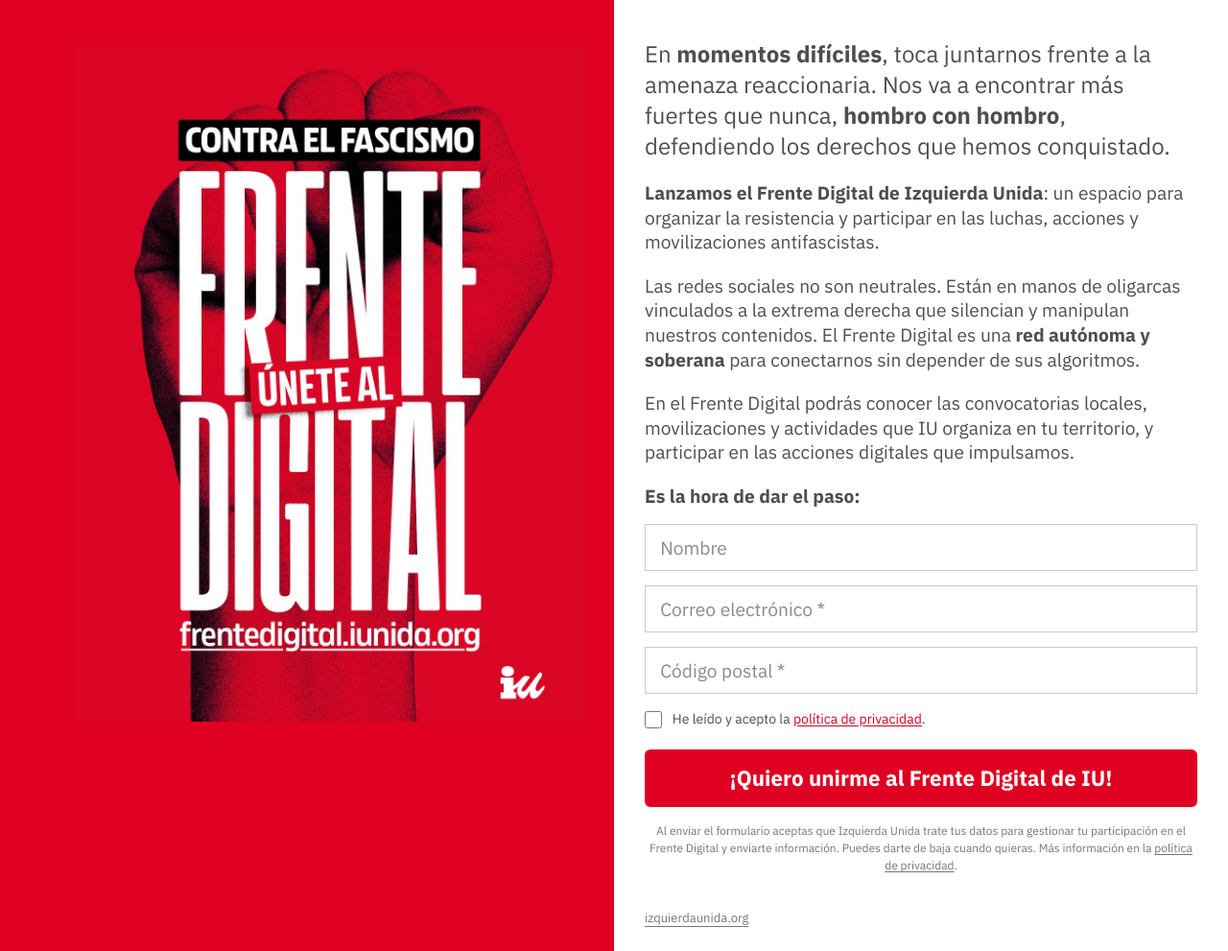
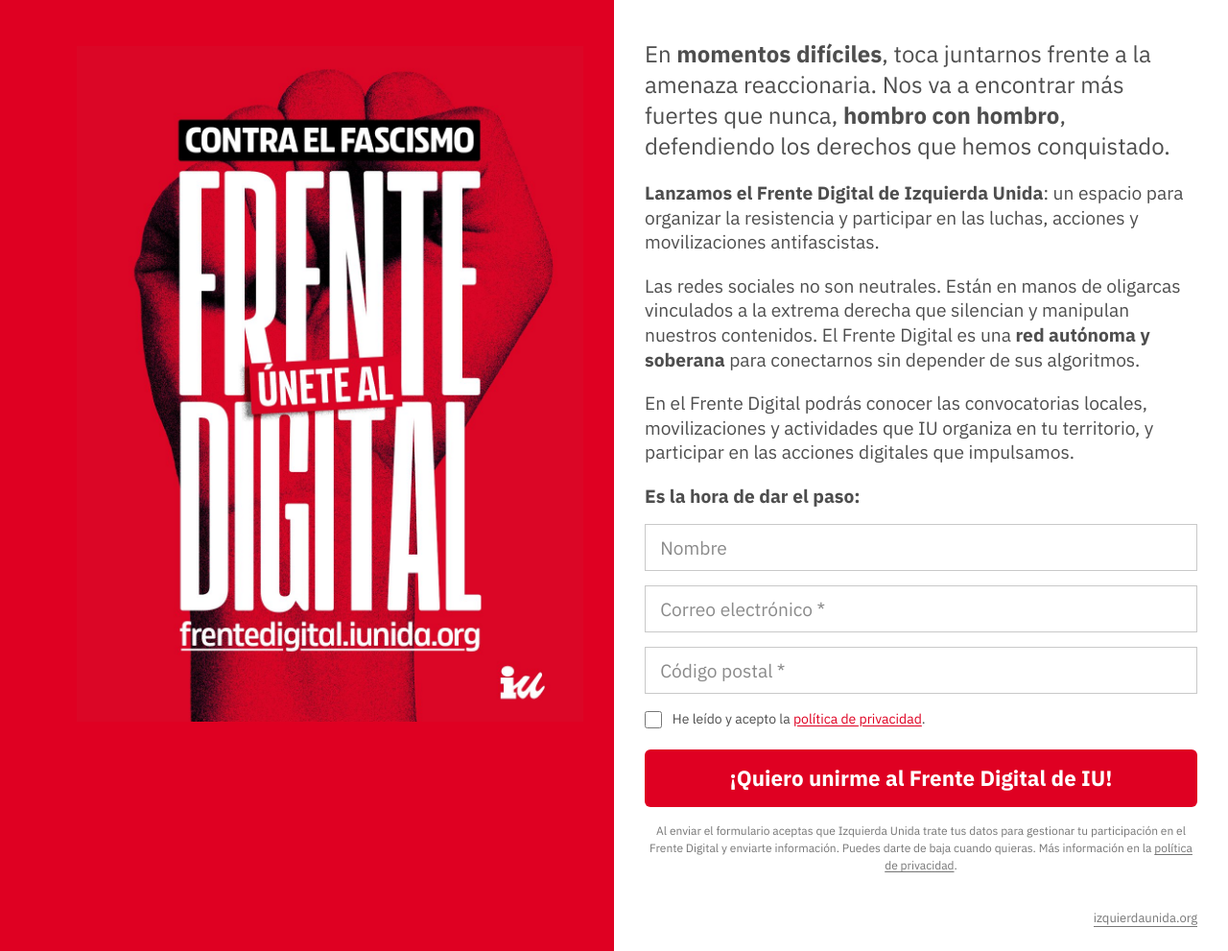
Before and after one commit to izquierdaunida/frentedigital, an Astro site: page / in a window 1280 px wide. Shown: the whole page at 96% size. Built offline with nearby package versions, Linux system fonts and the light colour scheme; Astro itself is replaced by a stand-in of ours.

Commit message:
Alinea a la derecha el enlace a izquierdaunida.org

```diff
--- a/src/styles/global.css
+++ b/src/styles/global.css
@@ -289,11 +289,12 @@ input:focus-visible {
 
 .content__site-link {
   position: absolute;
-  left: 2rem;
+  right: 2rem;
   bottom: 1.5rem;
   margin: 0;
   color: var(--muted);
   font-size: 0.8125rem;
+  text-align: right;
 }
 
 .content__site-link a {
```
